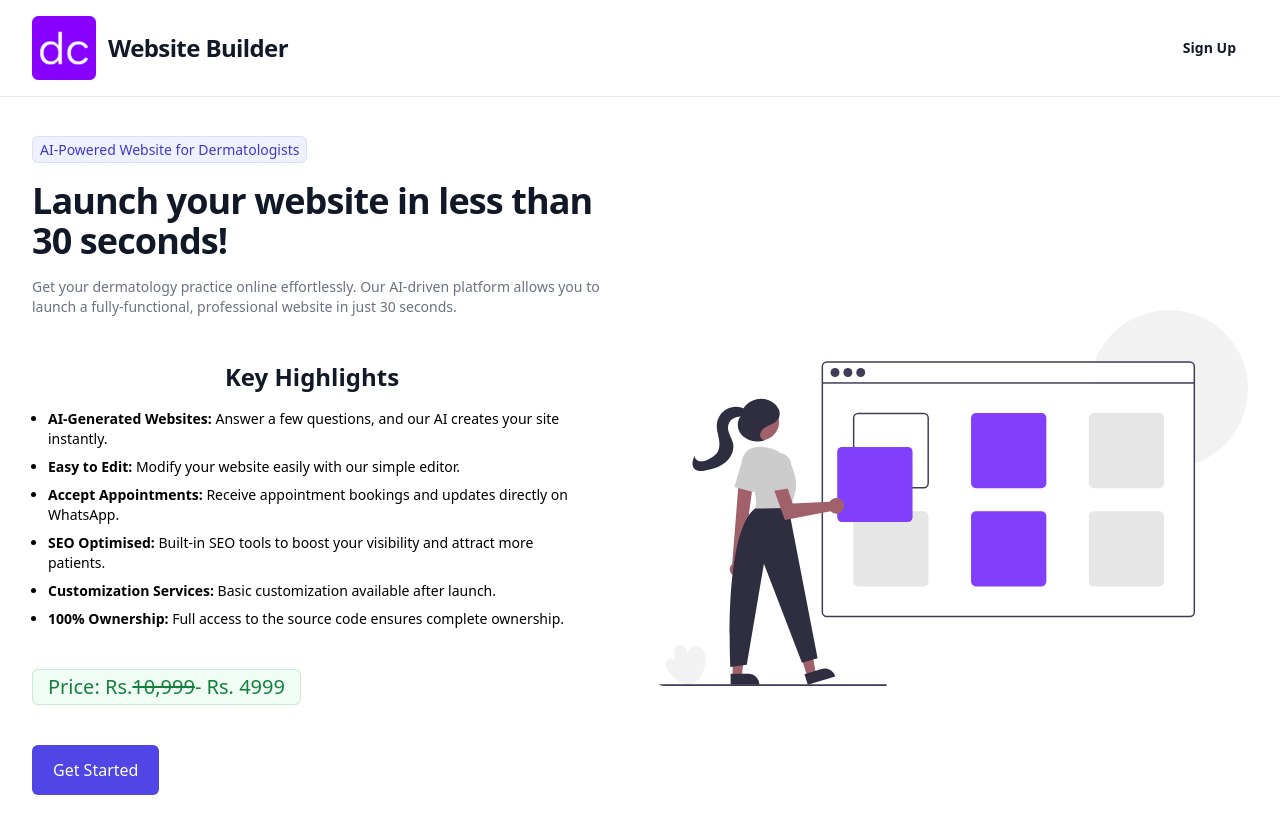
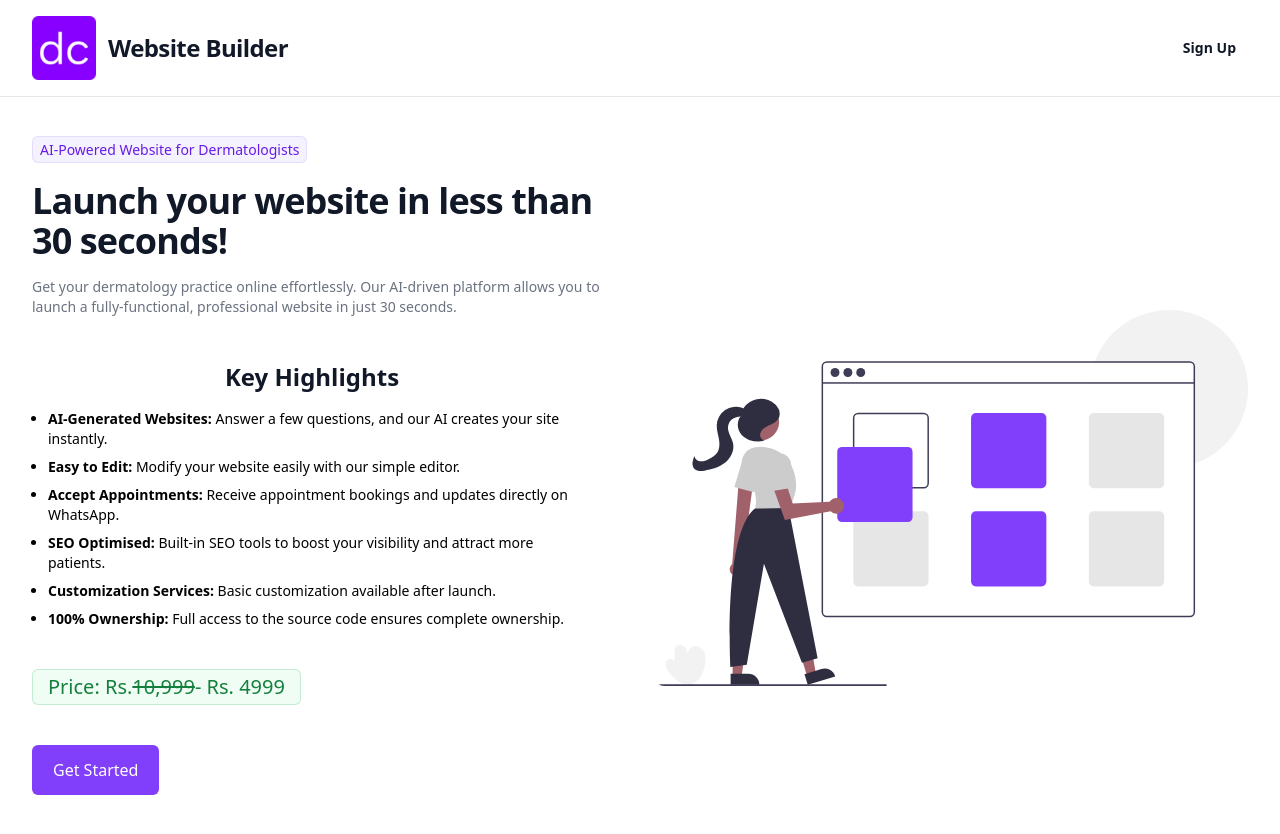
Before and after one commit to Siano-Tech/Website-Builder-Client, a React (Vite) app: page / in a window 1280 px wide. Shown: the top 834 px of the page. Built offline with nearby package versions, Linux system fonts and the light colour scheme.

Commit message:
Add files via upload

```diff
--- a/tailwind.config.js
+++ b/tailwind.config.js
@@ -6,7 +6,23 @@ export default {
     "./src/**/*.{js,ts,jsx,tsx}",
   ],
   theme: {
-    extend: {},
+    extend: {
+      colors: {
+        'indigo': {
+          '50': '#f4f2ff',
+          '100': '#ece7ff',
+          '200': '#dad3ff',
+          '300': '#c0b0ff',
+          '400': '#a183ff',
+          '500': '#8450ff',
+          '600': '#813efb',
+          '700': '#671be6',
+          '800': '#5616c1',
+          '900': '#48149e',
+          '950': '#2b0a6b',
+        },
+      },
+    },
   },
   plugins: [
     require('@headlessui/tailwindcss')({ prefix: 'ui' })
```
